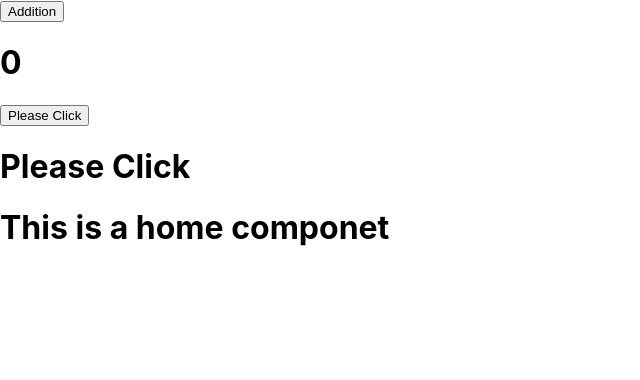
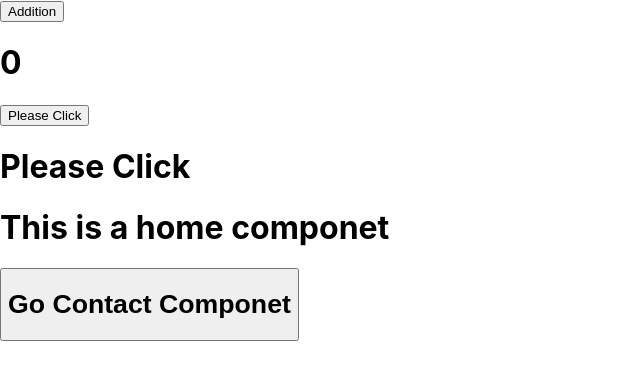
Before and after one commit to AnkitKushwah76/react-crud, a React (Create React App) app: page / in a window 1280 px wide. Shown: the top 380 px of the page, without its empty margins (0-640 px from the left). Built offline with nearby package versions, Linux system fonts and the light colour scheme.

Commit message:
useNavigate-Hook

```diff
--- a/src/Home.js
+++ b/src/Home.js
@@ -1,10 +1,19 @@
-import React from "react"
-const Home = () =>{
+import React from "react";
+import { useNavigate } from "react-router-dom";
+const Home = () => {
+  const naviagte = useNavigate();
+
+  const goContactComponet = () => {
+    naviagte("/contact");
+  };
   return (
     <>
-     <h1> This is a home componet </h1>
+      <h1> This is a home componet </h1>
+      <button onClick={goContactComponet}>
+        <h1>Go Contact Componet</h1>
+      </button>
     </>
-  )
-}
+  );
+};
 
 export default Home;
```
